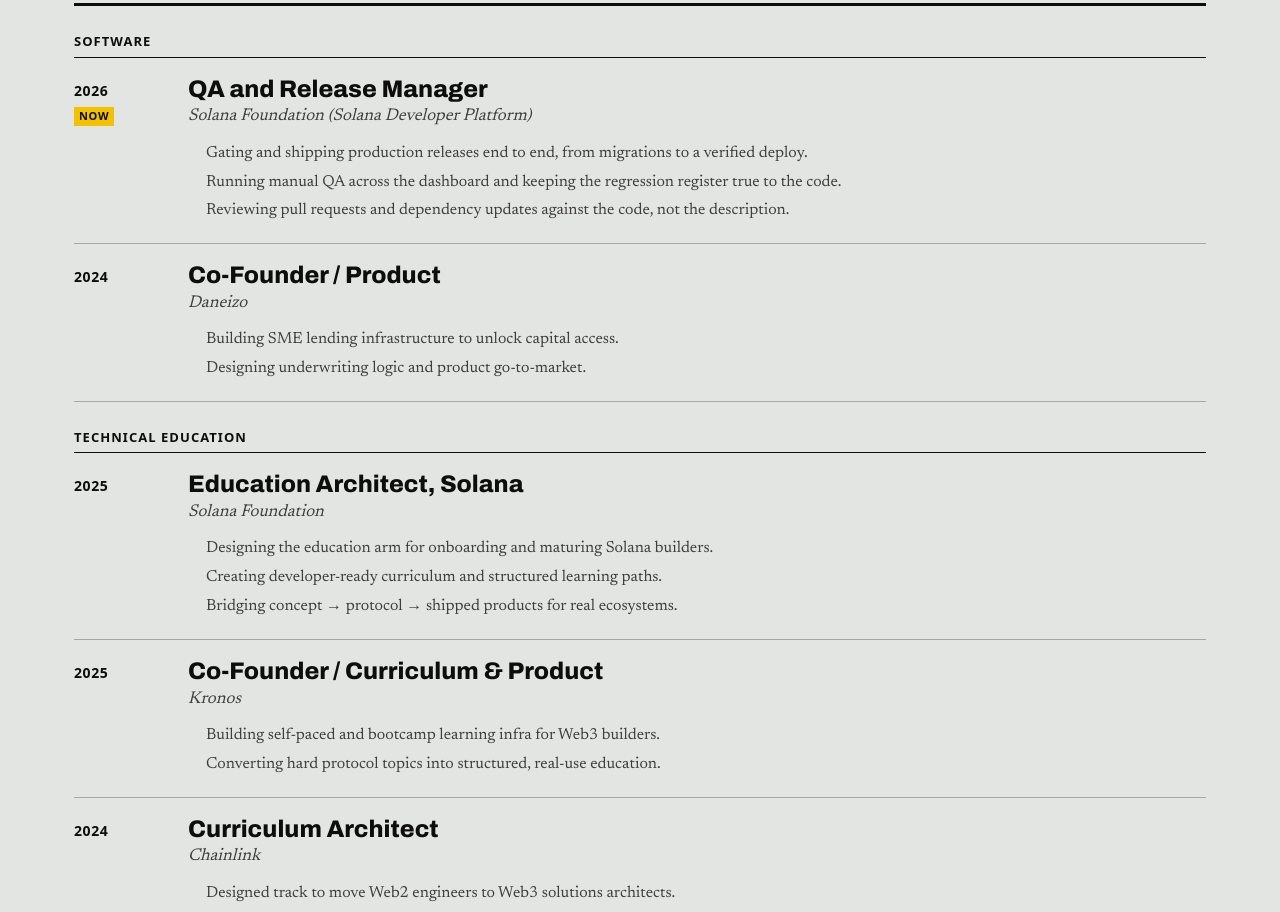
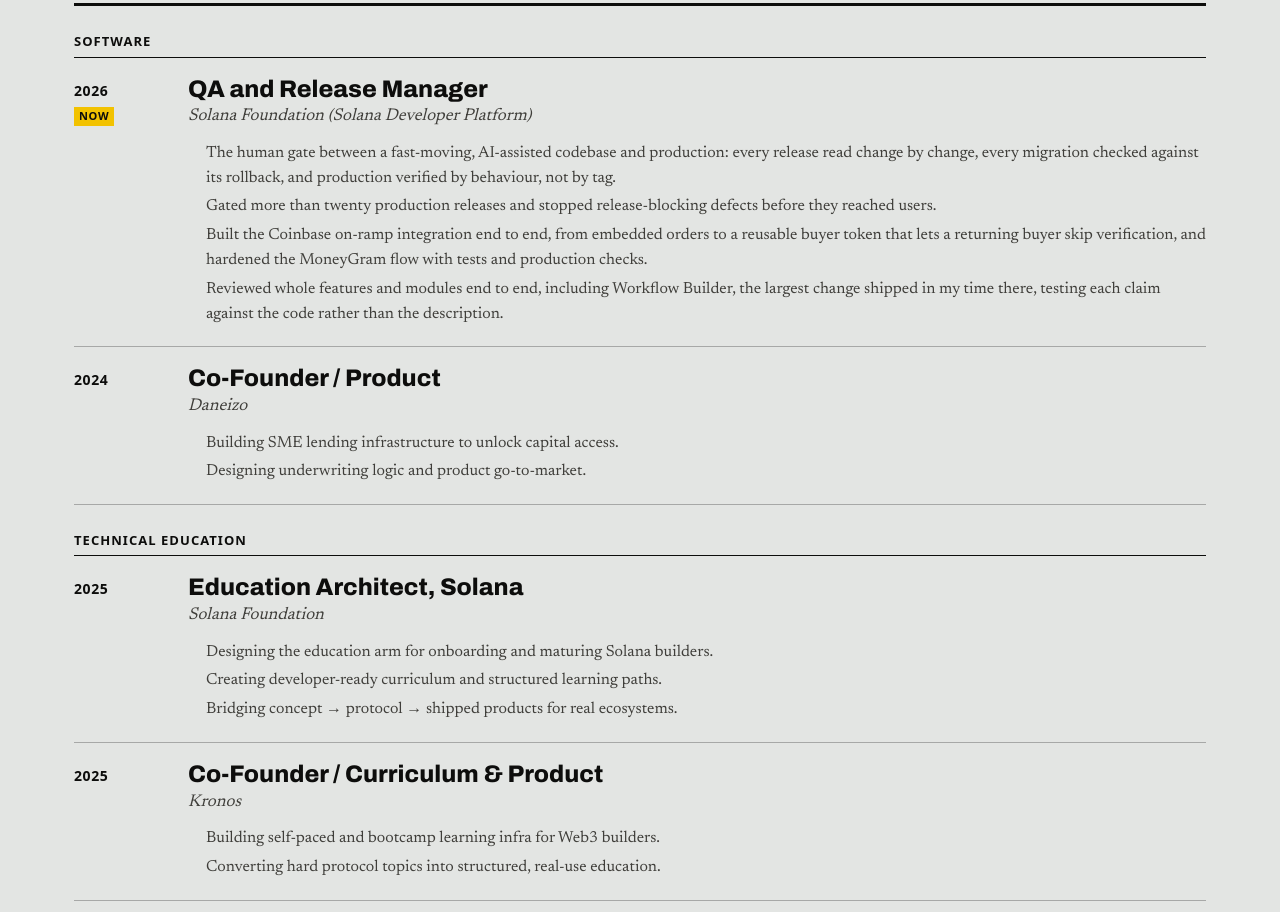
Before and after one commit to resourcefulmind/opeyemistephen, a Next.js app: page /about in a window 1280 px wide. Shown: the part 1280-2192 px from the top of the page. Built offline with nearby package versions, Linux system fonts and the light colour scheme; a web font is replaced by a local one.

Commit message:
content(about): describe the SDP role by its responsibility and the Coinbase build

```diff
--- a/src/content/about.config.ts
+++ b/src/content/about.config.ts
@@ -33,9 +33,10 @@
     lane: 'software',
     current: true,
     bullets: [
-      'Gating and shipping production releases end to end, from migrations to a verified deploy.',
-      'Running manual QA across the dashboard and keeping the regression register true to the code.',
-      'Reviewing pull requests and dependency updates against the code, not the description.',
+      'The human gate between a fast-moving, AI-assisted codebase and production: every release read change by change, every migration checked against its rollback, and production verified by behaviour, not by tag.',
+      'Gated more than twenty production releases and stopped release-blocking defects before they reached users.',
+      'Built the Coinbase on-ramp integration end to end, from embedded orders to a reusable buyer token that lets a returning buyer skip verification, and hardened the MoneyGram flow with tests and production checks.',
+      'Reviewed whole features and modules end to end, including Workflow Builder, the largest change shipped in my time there, testing each claim against the code rather than the description.',
     ],
   },
   {
```
